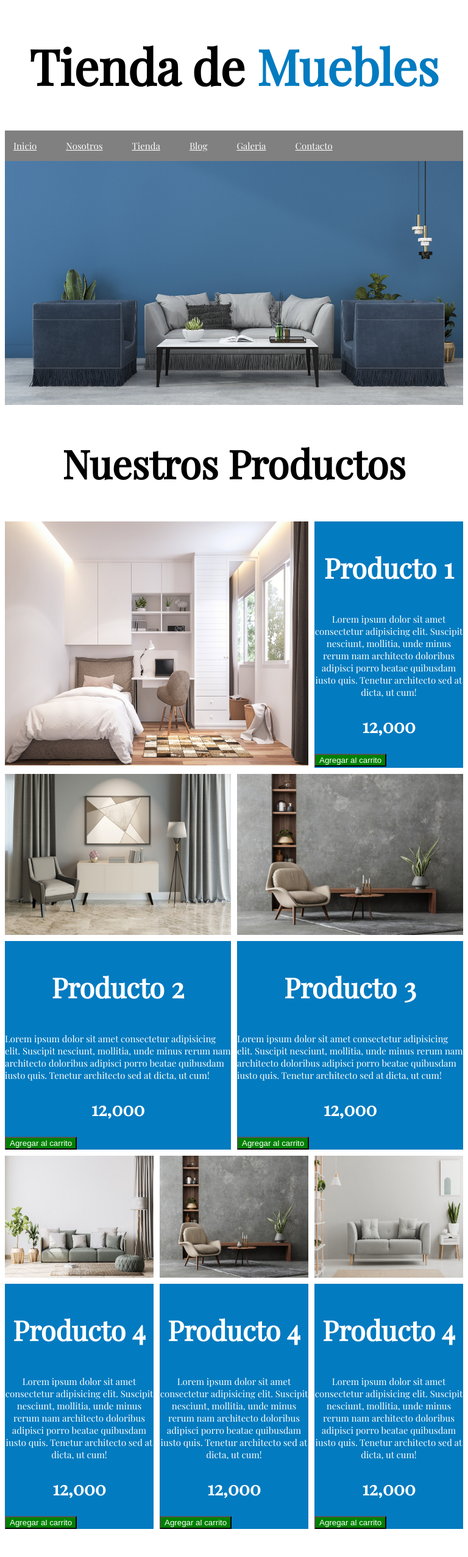
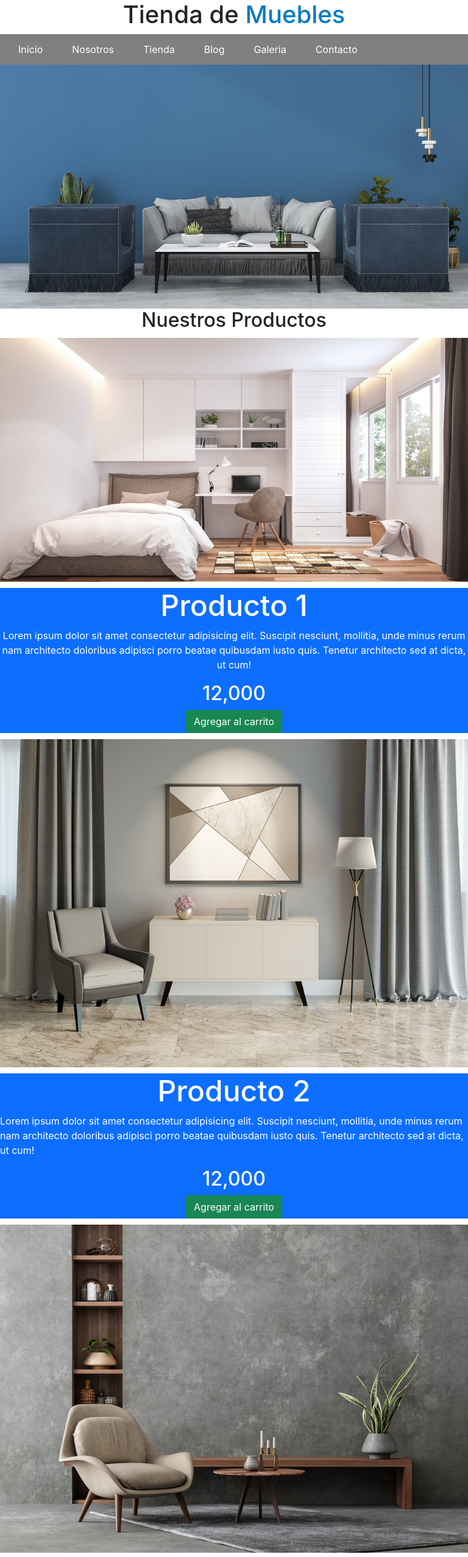
Before and after one commit to JashuaIsai/Proyecto, a plain HTML site: page index.html in a window 768 px wide. Shown: the top 2553 px of the page at 61% size. Drawn offline with nearby package versions, Linux system fonts and the light colour scheme.

Commit message:
Tercer avance

```diff
--- a/app.css
+++ b/app.css
@@ -1,4 +1,4 @@
-                                    /*reglas generales*/
+/*********************reglas generales**********************/
 .center h1{
     color: #037bc0;
 }
@@ -25,14 +25,14 @@ image{
     height: 25rem;
     background-position: 0%;
 }
+
 .fot{
-  padding-left: 10em;
+   padding-left: 10em;
 }
 .Categoria{
-  padding-left: 10em;
+    padding-bottom: 10em;
 }
-
-                        /*FLEXBOX*/
+/**********************FLEXBOX**********************/
 li{
     list-style-type: none;
 
@@ -76,7 +76,6 @@ nav ul {
 }
 .fotli nav ul {
   list-style: none;
-  margin: 0;
   padding-left: 2em;
   display:inline-table;
   text-align: center;
@@ -84,7 +83,7 @@ nav ul {
 .fotli nav li{
   flex: auto;
 }
-/*GRID*/
+/**********************GRID**********************/
 .wrapper {
   display: grid;
   grid-template-columns: repeat(3, 1fr);
@@ -110,10 +109,11 @@ nav ul {
   text-align: center;
  }
  .wrapper button {
-  color: white;background-color: green;
-
+  color: white;
+  background-color:var(--bs-green);
+  margin-left: 50%;
+  transform: translateX(-50%);
   text-align: center;
-
  }
  .wrapperb h3 {
   font-size: 3em;
@@ -128,10 +128,11 @@ nav ul {
    text-align: center;
   }
   .wrapperb button {
-   color: white;background-color: green;
-
+   color: white;
+   background-color:var(--bs-green);
    text-align: center;
-
+   margin-left: 50%;
+  transform: translateX(-50%);
   }
   .wrapperc h3 {
     font-size: 3em;
@@ -146,10 +147,11 @@ nav ul {
      text-align: center;
     }
     .wrapperc button {
-     color: white;background-color: green;
-
+     color: white;
+     background-color:var(--bs-green);;
      text-align: center;
-
+     margin-left: 50%;
+     transform: translateX(-50%);
     }
 
 
@@ -182,7 +184,7 @@ nav ul {
 
 }
 .futex {
-  background:#037BC0;
+  background: var(--bs-blue );
   grid-column: 3 / 4;
   grid-row: 1 / 2;
 }
@@ -195,10 +197,10 @@ nav ul {
 .fttex {
   grid-column: 1;
   grid-row: 2;
-  background:#037BC0;
+  background: var(--bs-blue );
 }
 .fttexd {
-  background:#037BC0;
+  background: var(--bs-blue );
   grid-column: 2;
   grid-row: 2;
 }
@@ -218,19 +220,31 @@ nav ul {
   grid-row: 1;
 }
 .fctex {
-  background:#037BC0;
+  background: var(--bs-blue );
   grid-column: 1;
   grid-row: 2;
 }
 .fctexd {
-  background:#037BC0;
+  background: var(--bs-blue );
   grid-column: 2;
   grid-row: 2;
 }
 .fctext {
-  background:#037BC0;
+  background: var(--bs-blue );
   grid-column: 3;
   grid-row: 2;
+}
+.cat1 {
+  grid-column: 1;
+  grid-row: 1;
+}
+.cat2 {
+  grid-column: 2;
+  grid-row: 1;
+}
+.cat3 {
+  grid-column: 3;
+  grid-row: 1;
 }
 .fuimg img{
   width: 100%;
@@ -271,6 +285,18 @@ nav ul {
   width: 100%;
   height: 100%;
 }
+.cat1 img{
+  width: 100%;
+  height:100%;
+}
+.cat2 img{
+  width: 100%;
+  height: 100%;
+}
+.cat3 img{
+  width: 100%;
+  height: 100%;
+}
 .fctex
 {
   width: 100%;
@@ -284,3 +310,78 @@ nav ul {
   width: 100%;
   height: 100%;
 }
+/*********bootstrap y queries**************/
+@media (min-width: 768px){
+  .hero{
+    height: 55rem;
+  }
+  }
+@media (min-width: 500px){
+    .hero{
+      height: 85rem;
+    }
+    }
+
+@media (max-width: 768px){
+      .fuimg{
+        grid-column: 1/4;
+        grid-row: 1 ;
+       }
+     .futex{
+      grid-column: 1/4;
+        grid-row:  2;
+     }
+}
+@media (max-width: 768px){
+ /*fdimg fdimgd fttex fttexd*/
+  .fdimg{
+    grid-column: 1/4 ;
+    grid-row: 1;
+   }
+ .fttex{
+   grid-column: 1/4;
+    grid-row:  2;
+ }
+ .fdimgd{
+  grid-column: 1/4 ;
+  grid-row: 3;
+ }
+.fttexd{
+grid-column: 1/4;
+  grid-row:  4;
+}
+}
+@media (max-width: 768px){
+  /*fdimg fdimgd fttex fttexd*/
+   .fcimg{
+     grid-column: 1/4 ;
+     grid-row: 1;
+    }
+  .fctex{
+    grid-column: 1/4;
+     grid-row:  2;
+  }
+  .fcimgd{
+   grid-column: 1/4 ;
+   grid-row: 3;
+  }
+ .fctexd{
+ grid-column: 1/4;
+   grid-row:  4;
+ }
+ .fcimgt{
+  grid-column: 1/4 ;
+  grid-row: 5;
+ }
+.fctext{
+grid-column: 1/4;
+  grid-row:  6;
+}
+ }
+ .cat1 a, .cat2 a,.cat3 a{
+  text-decoration: none;
+  text-align: center;
+  color: black;
+  margin-left: 50%;
+  transform: translateX(-50%);
+ }
--- a/index.html
+++ b/index.html
@@ -8,18 +8,25 @@
     <link rel="preconnect" href="https://fonts.googleapis.com">
     <link rel="preconnect" href="https://fonts.gstatic.com" crossorigin>
     <link rel="stylesheet" href="app.css">
+    <link rel="stylesheet" href="bootstrap.min.css">
     <link rel="preconnect" href="https://fonts.googleapis.com">
     <link rel="preconnect" href="https://fonts.gstatic.com" crossorigin>
     <link href="https://fonts.googleapis.com/css2?family=Playfair+Display&display=swap" rel="stylesheet">
-
-
+    <link href="https://cdn.jsdelivr.net/npm/bootstrap@5.0.1/dist/css/bootstrap.min.css" rel="stylesheet">
+    <link href="bootstrap.bundle.min.js" rel="stylesheet">
+    <link rel="stylesheet" href="https://maxcdn.bootstrapcdn.com/bootstrap/4.4.1/css/bootstrap.min.css">
+  <script src="https://ajax.googleapis.com/ajax/libs/jquery/3.4.1/jquery.min.js"></script>
+  <script src="https://cdnjs.cloudflare.com/ajax/libs/popper.js/1.16.0/umd/popper.min.js"></script>
+  <script src="https://maxcdn.bootstrapcdn.com/bootstrap/4.4.1/js/bootstrap.min.js"></script>
 </head>
 <body>
    <h1 class="center">Tienda de <span style="color: #037BC0 " >Muebles</span></h1>
-    <div class="navbar">
-      <div class="container flex">
-          <nav >
-              <ul>
+    <nav class="navbar navbar-expand-md navbar-dark">
+        <button class="navbar-toggler" type="button" data-toggle="collapse" data-target="#collapsibleNavbar">
+        <span class="navbar-toggler-icon"></span>
+        </button>
+        <div class="collapse navbar-collapse" id="collapsibleNavbar">
+              <ul class="navbar-nav">
                 <li ><a href="#">Inicio</a></li>
                 <li ><a href="#">Nosotros</a></li>
                 <li ><a href="#">Tienda</a></li>
@@ -27,10 +34,9 @@
                 <li ><a href="#">Galeria</a></li>
                 <li ><a href="#">Contacto</a></li>
                </ul>
+        </div>
     </nav>
 
-      </div>
-   </div>
     <div id="hero">
         <link rel="preconnect" href="https://fonts.googleapis.com">
 
@@ -88,13 +94,13 @@
                <button type="button" class="btn btn-link">Agregar al carrito</button>
         </div>
         <div class="fctexd">
-            <h3 style="color:white ;">Producto 4 </h3>
+            <h3 style="color:white ;">Producto 5 </h3>
             <p style="color:white">Lorem ipsum dolor sit amet consectetur adipisicing elit. Suscipit nesciunt, mollitia, unde minus rerum nam architecto doloribus adipisci porro beatae quibusdam iusto quis. Tenetur architecto sed at dicta, ut cum!</p>
             <h2 style="color: white ;">12,000</h2>
            <button type="button" class="btn btn-link">Agregar al carrito</button>
         </div>
         <div class="fctext">
-            <h3 style="color:white ;">Producto 4 </h3>
+            <h3 style="color:white ;">Producto 6 </h3>
                 <p style="color:white">Lorem ipsum dolor sit amet consectetur adipisicing elit. Suscipit nesciunt, mollitia, unde minus rerum nam architecto doloribus adipisci porro beatae quibusdam iusto quis. Tenetur architecto sed at dicta, ut cum!</p>
                 <h2 style="color: white ;">12,000</h2>
                <button type="button" class="btn btn-link">Agregar al carrito</button>
@@ -106,30 +112,28 @@
 
     <div id="Categoria">
         <h2 class="center">Categorias de Productos</h2>
-
-            <div style="width: 33%;height: 200px ;float:left">
+        <div class="wrapperc">
+            <div class="cat1">
                 <img src="categoria1.jpg"  alt="" width="50%" height="200"  >
-                <br>
                 <a href="#">Oficina</a>
             </div>
 
-             <div style="width: 33%;height: 200px ;float:left">
+             <div class="cat2">
                 <img src="categoria2.jpg"  alt="" width="50%" height="200"  >
-                <br>
                 <a href="#">Hogar</a>
              </div>
-             <div style="width: 33%;height: 200px ;float:left">
+             <div class="cat3">
                 <img src="categoria3.jpg"  alt="" width="50%" height="200"  >
-                <br>
                 <a href="#">Cocina</a>
+             </div>
         </div>
 
     </div>
     <br>
+    <script src="https://cdn.jsdelivr.net/npm/bootstrap@5.2.0/dist/js/bootstrap.bundle.min.js" integrity="sha384-A3rJD856KowSb7dwlZdYEkO39Gagi7vIsF0jrRAoQmDKKtQBHUuLZ9AsSv4jD4Xa"
+    crossorigin="anonymous"></script>
 
-
-</body>
-<footer>
+    <footer class="container-xl">
         <div class="fot">
             <div class="container flex">
                 <nav>
@@ -165,7 +169,7 @@
                            </nav>
                        </div>
                     </li>
-                <li><h3>Soporte</h3>
+                    <li><h3> Soporte</h3>
                         <div class="fotli">
                             <nav >
                                <ul>
@@ -183,4 +187,10 @@
     </div>
 
     </footer>
+
+
+
+</body>
+
+
 </html>
```
Lines whose indentation alone changed are shown as unchanged.
